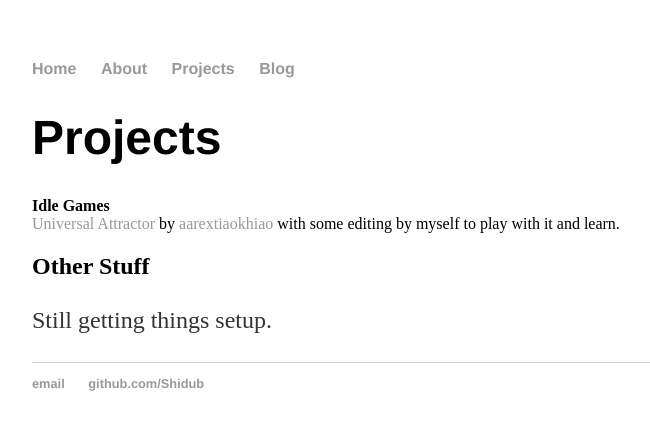
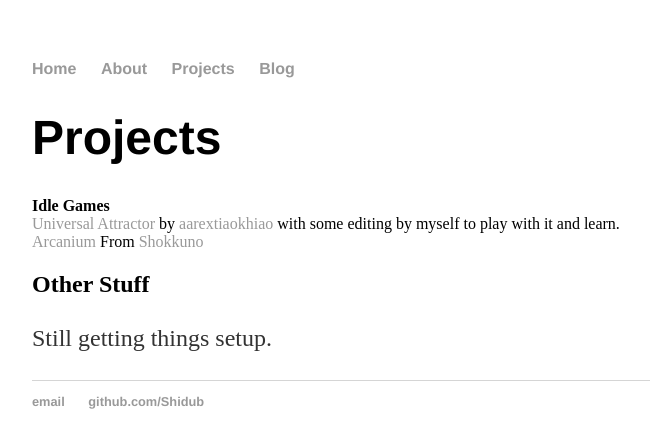
Before and after one commit to Shidub/Shidub.github.io, a Jekyll site: the page built from projects/index.html, in a window 1280 px wide. Shown: the top 448 px of the page, without its empty margins (160-810 px from the left). Built offline with Jekyll 4.4.1, drawn with Linux system fonts in a browser that asks for light colours.

Commit message:
Update index.html

```diff
--- a/projects/index.html
+++ b/projects/index.html
@@ -8,6 +8,8 @@ title: Projects created by Shidub
 					<idlegames>
 					<strong>Idle Games</strong><br>
 						<a href="https://shidub.github.io/test/UA/game.html">Universal Attractor</a> by <a href="https://github.com/aarextiaokhiao">aarextiaokhiao</a> with some editing by myself to play with it and learn.
+						<br>
+						<a href="https://shidub.github.io/test/arcanium/">Arcanium</a> From <a href="https://shokkuno.gitlab.io/arcanum/">Shokkuno</a>
 					</idlegames>
 
 					<h2>Other Stuff</h2>
```
